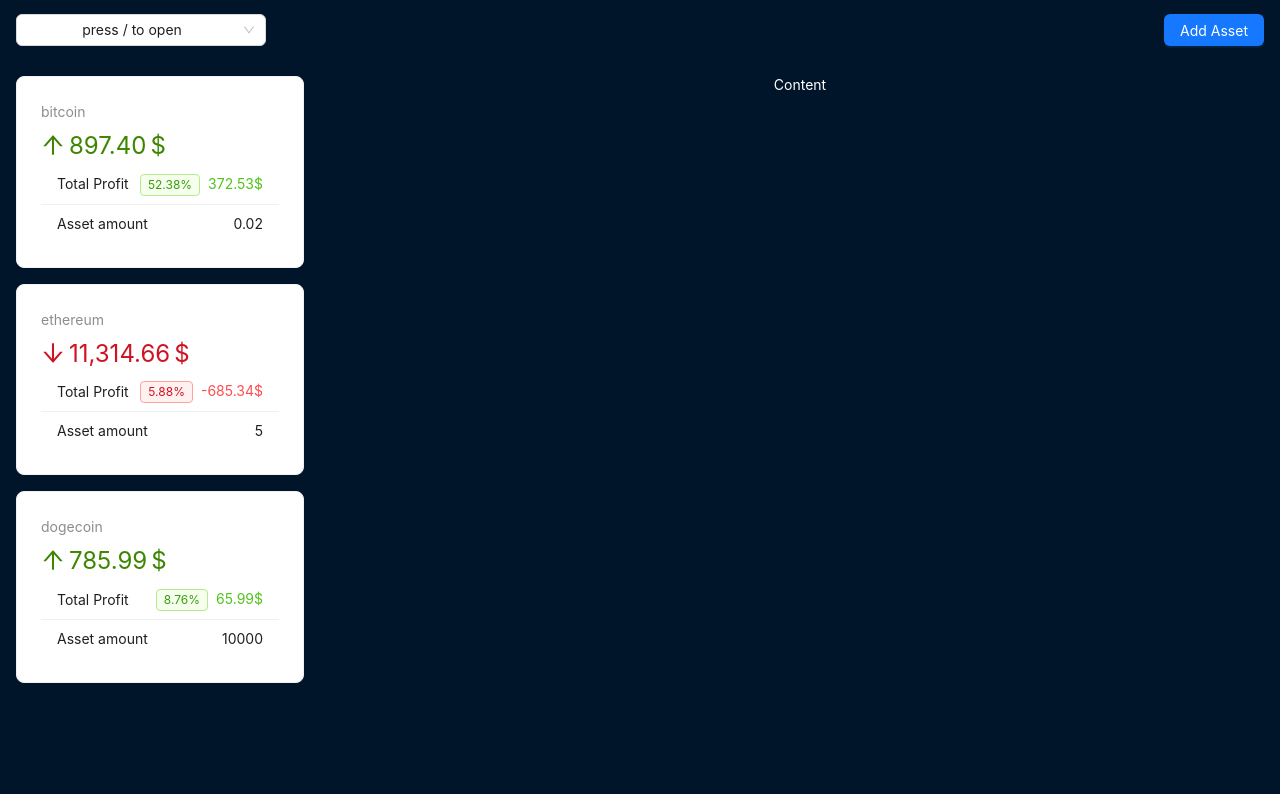
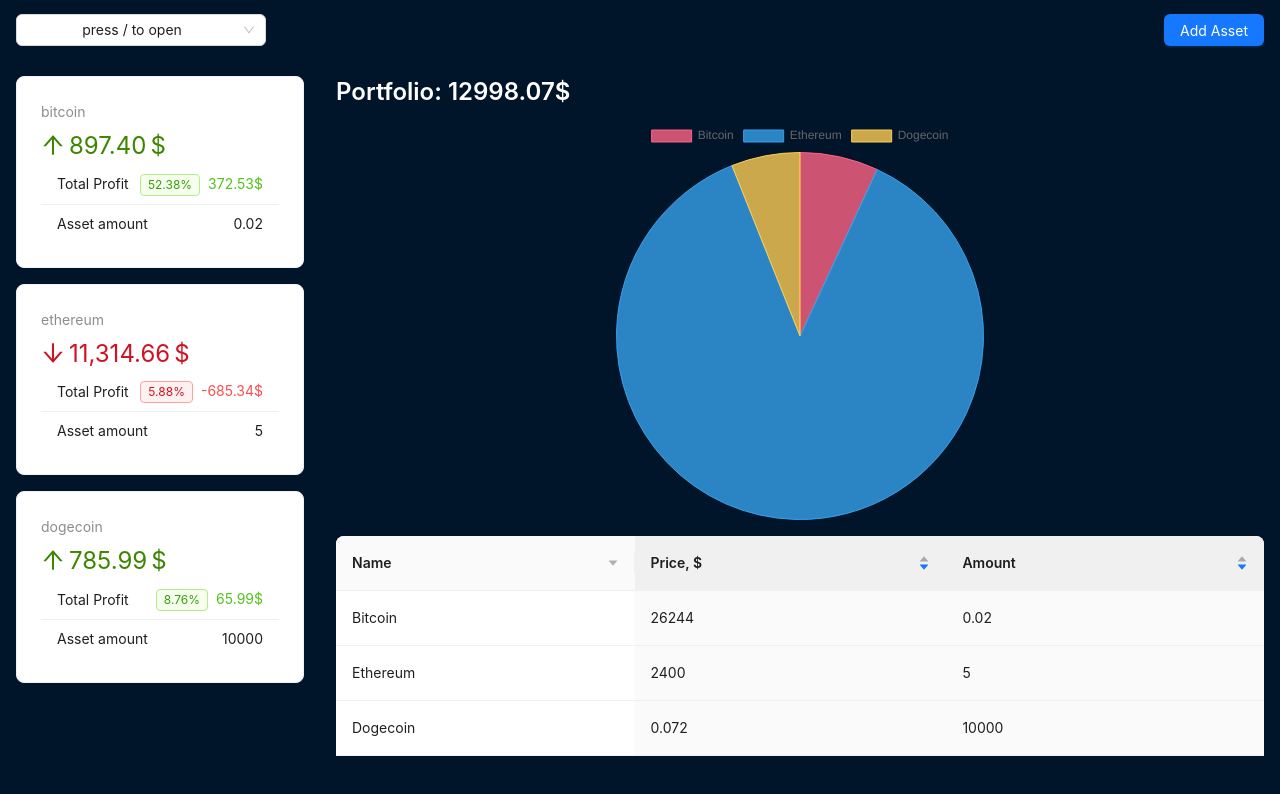
Before and after one commit to sandu-motelica/Crypto-wallet, a React (Vite) app: page / in a window 1280 px wide. Shown: the top 794 px of the page. Built offline with nearby package versions, Linux system fonts and the light colour scheme.

Commit message:
add react cheart and table

```diff
--- a/package.json
+++ b/package.json
@@ -12,6 +12,7 @@
   "dependencies": {
     "antd": "^5.16.2",
     "react": "^18.2.0",
+    "react-chartjs-2": "^5.2.0",
     "react-dom": "^18.2.0"
   },
   "devDependencies": {
--- a/src/api.js
+++ b/src/api.js
@@ -2,12 +2,12 @@
 
 export function fakeFetchCrypto() {
   return new Promise((resolve) => {
-    setTimeout(() => resolve(cryptoData), 2);
+    setTimeout(() => resolve(cryptoData), 1000);
   });
 }
 
 export function fetchAssets() {
   return new Promise((resolve) => {
-    setTimeout(() => resolve(cryptoAssets), 2);
+    setTimeout(() => resolve(cryptoAssets), 1000);
   });
 }
--- /dev/null
+++ b/src/components/AssetsTable.jsx
@@ -0,0 +1,52 @@
+import { Table } from "antd";
+import { useCrypto } from "../context/crypto-context";
+const columns = [
+  {
+    title: "Name",
+    dataIndex: "name",
+    showSorterTooltip: {
+      target: "full-header",
+    },
+
+    sorter: (a, b) => a.name.length - b.name.length,
+    sortDirections: ["descend"],
+  },
+  {
+    title: "Price, $",
+    dataIndex: "price",
+    defaultSortOrder: "descend",
+    sorter: (a, b) => a.price - b.price,
+  },
+  {
+    title: "Amount",
+    dataIndex: "amount",
+    defaultSortOrder: "descend",
+    sorter: (a, b) => a.amount - b.amount,
+  },
+];
+
+const onChange = (pagination, filters, sorter, extra) => {
+  // console.log("params", pagination, filters, sorter, extra);
+};
+export default function AssetsTable() {
+  const { assets } = useCrypto();
+
+  const data = assets.map((a) => ({
+    key: a.id,
+    name: a.name,
+    price: a.price,
+    amount: a.amount,
+  }));
+
+  return (
+    <Table
+      pagination={false}
+      columns={columns}
+      dataSource={data}
+      onChange={onChange}
+      showSorterTooltip={{
+        target: "sorter-icon",
+      }}
+    />
+  );
+}
--- /dev/null
+++ b/src/components/PortfolioChart.jsx
@@ -0,0 +1,47 @@
+import { Chart as ChartJS, ArcElement, Tooltip, Legend } from "chart.js";
+import { Pie } from "react-chartjs-2";
+import { useCrypto } from "../context/crypto-context";
+
+ChartJS.register(ArcElement, Tooltip, Legend);
+
+export default function PorfolioChart() {
+  const { assets } = useCrypto();
+  const data = {
+    labels: assets.map((a) => a.name),
+    datasets: [
+      {
+        label: "$",
+        data: assets.map((a) => a.totalAmount),
+        backgroundColor: [
+          "rgba(255, 99, 132, 0.8)",
+          "rgba(54, 162, 235, 0.8)",
+          "rgba(255, 206, 86, 0.8)",
+          "rgba(75, 192, 192, 0.8)",
+          "rgba(153, 102, 255, 0.8)",
+          "rgba(255, 159, 64, 0.8)",
+        ],
+        borderColor: [
+          "rgba(255, 99, 132, 1)",
+          "rgba(54, 162, 235, 1)",
+          "rgba(255, 206, 86, 1)",
+          "rgba(75, 192, 192, 1)",
+          "rgba(153, 102, 255, 1)",
+          "rgba(255, 159, 64, 1)",
+        ],
+        borderWidth: 1,
+      },
+    ],
+  };
+  return (
+    <div
+      style={{
+        display: "flex",
+        marginBottom: "1rem",
+        justifyContent: "center",
+        height: 400,
+      }}
+    >
+      <Pie data={data} />
+    </div>
+  );
+}
--- a/src/components/layout/AppContent.jsx
+++ b/src/components/layout/AppContent.jsx
@@ -1,4 +1,7 @@
-import { Layout } from "antd";
+import { Layout, Typography } from "antd";
+import { useCrypto } from "../../context/crypto-context";
+import PorfolioChart from "../PortfolioChart";
+import AssetsTable from "../AssetsTable";
 
 const contentStyle = {
   textAlign: "center",
@@ -9,5 +12,22 @@
 };
 
 export default function AppContent() {
-  return <Layout.Content style={contentStyle}>Content</Layout.Content>;
+  const { assets, crypto } = useCrypto();
+  return (
+    <Layout.Content style={contentStyle}>
+      <Typography.Title level={3} style={{ textAlign: "left", color: "#fff " }}>
+        Portfolio:{" "}
+        {assets
+          .map((asset) => {
+            const coin = crypto.find((c) => c.id === asset.id);
+            return asset.amount * coin.price;
+          })
+          .reduce((acc, v) => (acc += v), 0)
+          .toFixed(2)}
+        $
+      </Typography.Title>
+      <PorfolioChart />
+      <AssetsTable />
+    </Layout.Content>
+  );
 }
--- a/src/components/layout/AppHeader.jsx
+++ b/src/components/layout/AppHeader.jsx
@@ -12,7 +12,6 @@
   display: "flex",
   justifyContent: "space-between",
   alignItems: "center",
-  // backgroundColor: "#fff",
 };
 export default function AppHeader() {
   const [select, setSelect] = useState(false);
--- a/src/context/crypto-context.jsx
+++ b/src/context/crypto-context.jsx
@@ -22,6 +22,7 @@
         growPrecent: precentDifference(asset.price, coin.price),
         totalAmount: asset.amount * coin.price,
         totalProfit: asset.amount * coin.price - asset.amount * asset.price,
+        name: coin.name,
         ...asset,
       };
     });
```
Also changed, not shown: 1 other file (tests, documents, lock files or other folders).
